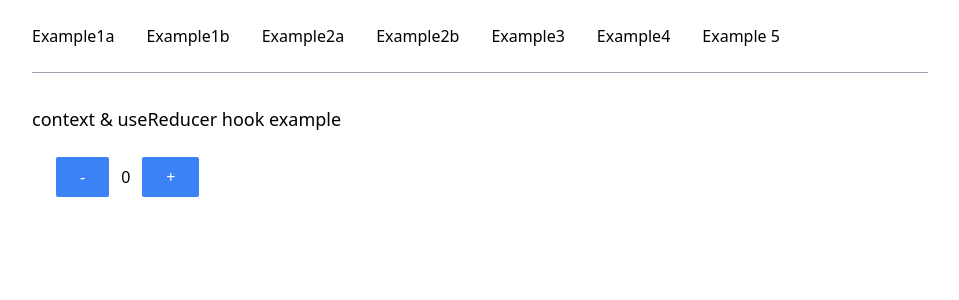
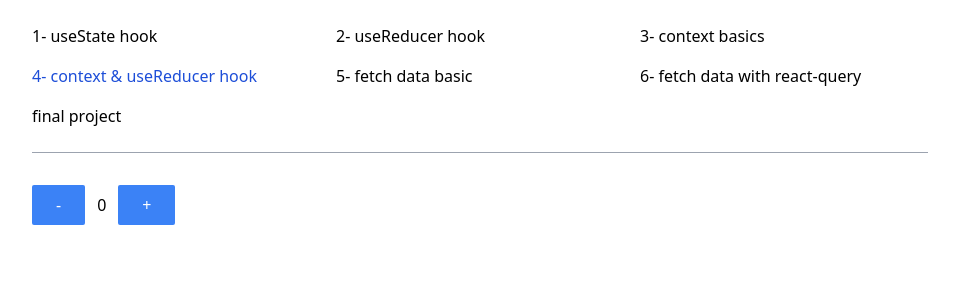
Before and after one commit to sezeregrek/deckofcards, a React (Create React App) app: page /example2b in a window 1280 px wide. Shown: the top 300 px of the page, without its empty margins (160-1119 px from the left). Built offline with nearby package versions, Linux system fonts and the light colour scheme; what typesafe-actions would draw is missing.

Commit message:
example navigation fix

```diff
--- a/src/App.tsx
+++ b/src/App.tsx
@@ -1,4 +1,9 @@
-import { BrowserRouter as Router, Switch, Route, Link } from "react-router-dom";
+import {
+  BrowserRouter as Router,
+  Switch,
+  Route,
+  NavLink,
+} from "react-router-dom";
 import {
   Example1a,
   Example1b,
@@ -13,18 +18,32 @@ function App() {
   return (
     <div className="w-full max-w-4xl h-full">
       <Router>
-        <nav className="w-full flex space-x-8 py-6 border-b border-gray-400">
-          <Link to="/">Example1a</Link>
-          <Link to="/example1b">Example1b</Link>
-          <Link to="/example2a">Example2a</Link>
-          <Link to="/example2b">Example2b</Link>
-          <Link to="/example3">Example3</Link>
-          <Link to="/example4">Example4</Link>
-          <Link to="/example5">Example 5</Link>
+        <nav className="w-full grid grid-cols-3 gap-4 py-6 border-b border-gray-400">
+          <NavLink activeClassName="text-blue-700" to="/example1a">
+            1- useState hook
+          </NavLink>
+          <NavLink activeClassName="text-blue-700" to="/example1b">
+            2- useReducer hook
+          </NavLink>
+          <NavLink activeClassName="text-blue-700" to="/example2a">
+            3- context basics
+          </NavLink>
+          <NavLink activeClassName="text-blue-700" to="/example2b">
+            4- context & useReducer hook
+          </NavLink>
+          <NavLink activeClassName="text-blue-700" to="/example3">
+            5- fetch data basic
+          </NavLink>
+          <NavLink activeClassName="text-blue-700" to="/example4">
+            6- fetch data with react-query
+          </NavLink>
+          <NavLink activeClassName="text-blue-700" to="/example5">
+            final project
+          </NavLink>
         </nav>
         <div className="w-full pt-8">
           <Switch>
-            <Route path="/" component={Example1a} exact />
+            <Route path="/example1a" component={Example1a} exact />
             <Route path="/example1b" component={Example1b} exact />
             <Route path="/example2a" component={Example2a} exact />
             <Route path="/example2b" component={Example2b} exact />
--- a/src/pages/Example1/Example1a.tsx
+++ b/src/pages/Example1/Example1a.tsx
@@ -6,7 +6,6 @@ const Example1a = () => {
 
   return (
     <div className="flex flex-col space-x-6">
-      <div className="flex w-full text-lg pb-6">useState hook example</div>
       <div className="flex items-center space-x-3">
         <Button onClick={() => setCounter(counter - 1)}>-</Button>
         <span className="text-md">{counter}</span>
--- a/src/pages/Example1/Example1b.tsx
+++ b/src/pages/Example1/Example1b.tsx
@@ -28,7 +28,6 @@ const Example1b = () => {
 
   return (
     <div className="flex flex-col space-x-6">
-      <div className="flex w-full text-lg pb-6">useReducer hook example</div>
       <div className="flex items-center space-x-3">
         <Button onClick={() => dispatch(decrease())}>-</Button>
         <span className="text-md">{counter}</span>
--- a/src/pages/Example2/Example2a.tsx
+++ b/src/pages/Example2/Example2a.tsx
@@ -7,7 +7,6 @@ const Example2aSample = () => {
 
   return (
     <div className="flex flex-col space-x-6">
-      <div className="flex w-full text-lg pb-6">context basic example</div>
       <div className="flex items-center space-x-3">
         <span className="text-md">Counter: {counter}</span>
       </div>
--- a/src/pages/Example2/Example2b.tsx
+++ b/src/pages/Example2/Example2b.tsx
@@ -62,9 +62,6 @@ const Counter = () => {
 
 const Example2bSample = () => (
   <div className="flex flex-col space-x-6">
-    <div className="flex w-full text-lg pb-6">
-      context & useReducer hook example
-    </div>
     <Counter />
   </div>
 );
--- a/src/pages/Example3/Example3.tsx
+++ b/src/pages/Example3/Example3.tsx
@@ -17,8 +17,6 @@ const Example3 = () => {
 
   return (
     <div className="flex flex-col space-y-3">
-      <div className="flex w-full text-lg pb-6">basic fetch data example</div>
-
       <span>Deck ID: {data.deck_id}</span>
       <span>Remaining Cards: {data.remaining}</span>
     </div>
--- a/src/pages/Example4/Example4.tsx
+++ b/src/pages/Example4/Example4.tsx
@@ -15,8 +15,6 @@ const Example4Sample = () => {
 
   return (
     <div className="flex flex-col space-y-3">
-      <div className="flex w-full text-lg pb-6">basic react query example</div>
-
       <span>Deck ID: {data?.deck_id}</span>
       <span>Remaining Cards: {data?.remaining}</span>
     </div>
```
